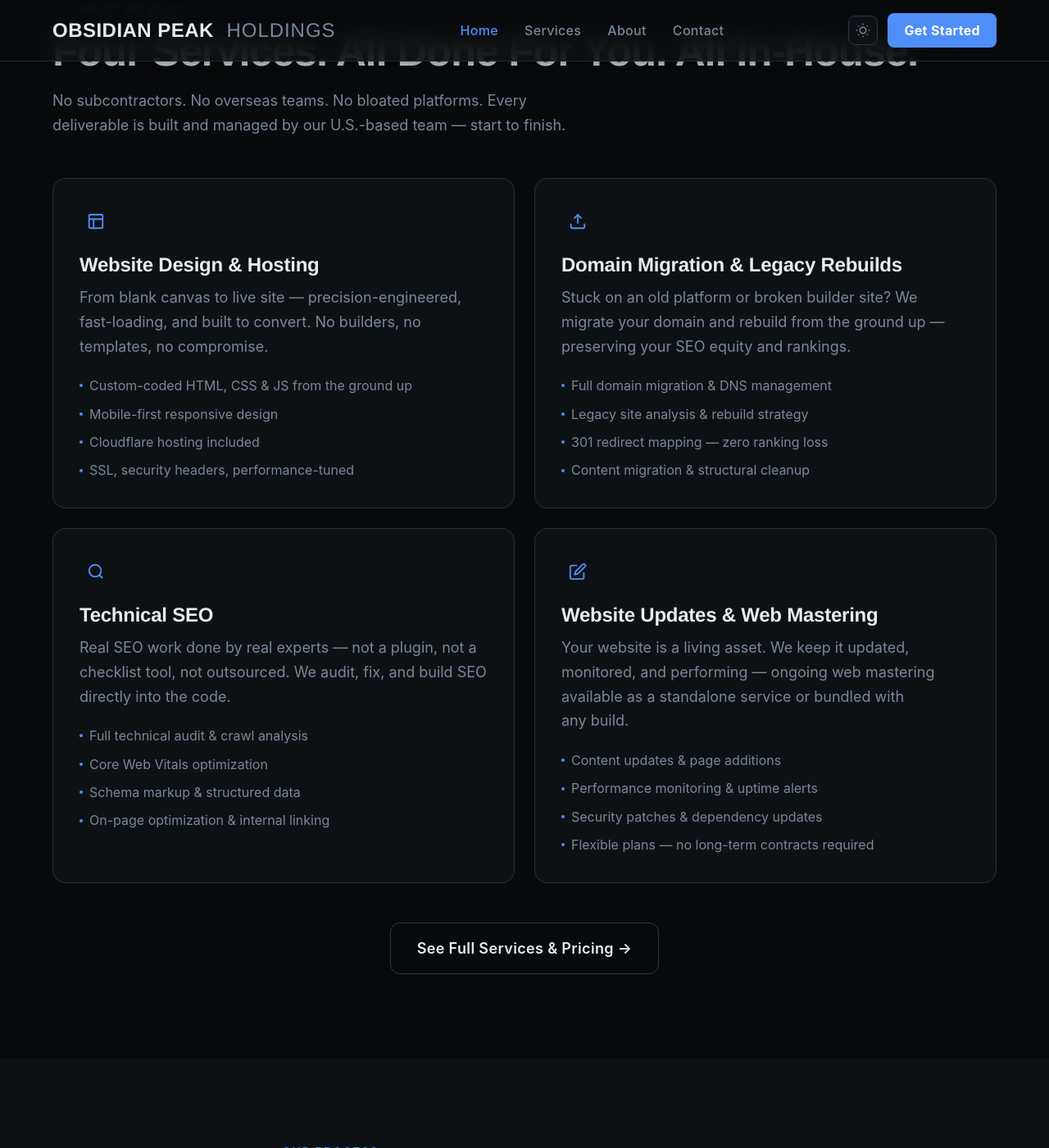
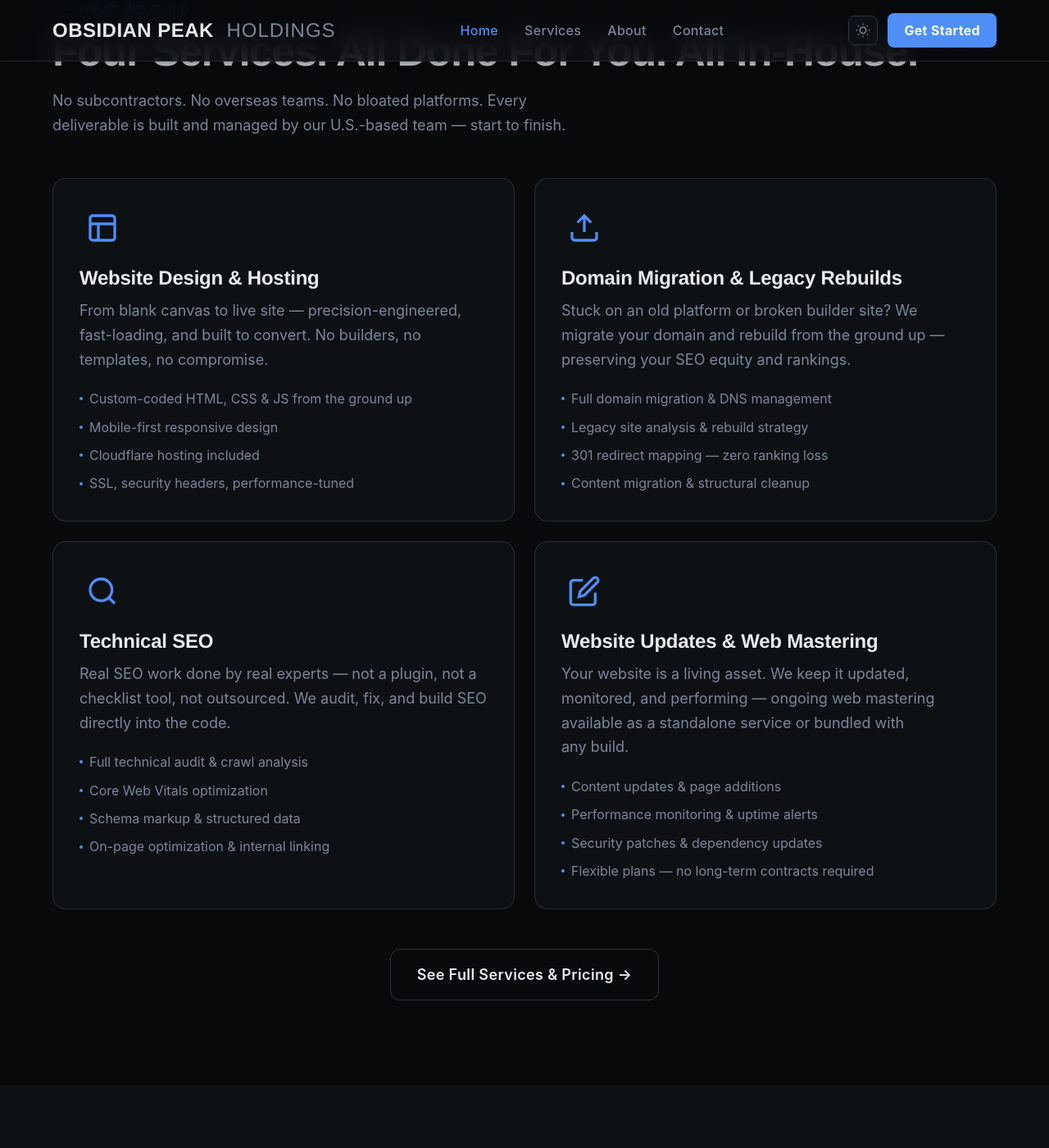
Before and after one commit to stuart-dotcom/obsidian-peak-jekyll, a Jekyll site: the page built from index.html, in a window 1280 px wide and 1400 px high, scrolled down 1372 px. Shown: the whole window at 82% size. Built offline with Jekyll 4.4.1, drawn with Linux system fonts in a browser that asks for light colours; some web fonts are replaced.

Commit message:
feat: larger service icons, electric blue card hover, remove trust bar scrollbar

```diff
--- a/assets/css/style.css
+++ b/assets/css/style.css
@@ -345,10 +345,11 @@
   0%, 100% { opacity: 1; transform: scale(1); }
   50% { opacity: 0.6; transform: scale(0.8); }
 }
-/*===Hero Banner==== */
+
+/* ===== HERO BANNER ===== */
 .hero-banner {
   width: 100%;
-  background: #fff;             /* ← match this to your image background color */
+  background: #fff;
   border-bottom: 1px solid var(--color-divider);
   overflow: hidden;
   padding: 0;
@@ -365,9 +366,9 @@
   width: 100%;
   height: auto;
   max-height: clamp(160px, 20vw, 280px);
-  object-fit: contain;          /* never crop — full image always visible */
+  object-fit: contain;
   object-position: center center;
-  background: #fff;             /* match your image's white background exactly */
+  background: #fff;
 }
 
 @media (max-width: 600px) {
@@ -375,6 +376,7 @@
     max-height: clamp(120px, 40vw, 200px);
   }
 }
+
 /* ===================================================================
    HERO COPY — text + CTA block below the banner
    =================================================================== */
@@ -523,6 +525,34 @@
   }
 }
 
+/* === SERVICE CARD === */
+/* Electric blue energy field: layered box-shadow + animated border glow */
+@keyframes card-bounce {
+  0%   { transform: translateY(0); }
+  30%  { transform: translateY(-10px); }
+  55%  { transform: translateY(-4px); }
+  75%  { transform: translateY(-8px); }
+  90%  { transform: translateY(-2px); }
+  100% { transform: translateY(-6px); }
+}
+
+@keyframes energy-pulse {
+  0%, 100% {
+    box-shadow:
+      0 0 0 1px #1e90ff,
+      0 0 8px 2px rgba(30, 144, 255, 0.5),
+      0 0 20px 6px rgba(30, 144, 255, 0.25),
+      0 0 40px 10px rgba(30, 144, 255, 0.1);
+  }
+  50% {
+    box-shadow:
+      0 0 0 1px #60b8ff,
+      0 0 14px 4px rgba(96, 184, 255, 0.65),
+      0 0 32px 10px rgba(30, 144, 255, 0.35),
+      0 0 56px 16px rgba(30, 144, 255, 0.15);
+  }
+}
+
 .service-card {
   background: var(--color-surface);
   border: 1px solid oklch(from var(--color-border) l c h / 0.8);
@@ -530,24 +560,42 @@
   padding: var(--space-8);
   position: relative;
   overflow: hidden;
-  transition: box-shadow var(--transition-interactive), transform var(--transition-interactive);
+  transition:
+    box-shadow 0.25s cubic-bezier(0.16, 1, 0.3, 1),
+    transform 0.25s cubic-bezier(0.16, 1, 0.3, 1),
+    border-color 0.25s ease;
 }
 
 .service-card:hover {
-  box-shadow:
-    0 2px 4px oklch(0.1 0.01 220 / 0.06),
-    0 12px 32px oklch(0.1 0.01 220 / 0.12);
-  transform: translateY(-3px);
+  border-color: #1e90ff;
+  animation:
+    card-bounce 0.55s cubic-bezier(0.16, 1, 0.3, 1) forwards,
+    energy-pulse 1.8s ease-in-out 0.3s infinite;
 }
 
+@media (prefers-reduced-motion: reduce) {
+  .service-card:hover {
+    animation: none;
+    transform: translateY(-4px);
+    box-shadow: 0 0 0 1px #1e90ff, 0 8px 24px rgba(30, 144, 255, 0.3);
+  }
+}
+
+/* === SERVICE ICON — enlarged === */
 .service-icon {
-  width: 40px;
-  height: 40px;
+  width: 56px;
+  height: 56px;
   display: flex;
   align-items: center;
   justify-content: center;
   margin-bottom: var(--space-5);
   color: var(--color-primary);
+}
+
+/* Scale up SVGs inside service icons to fill the larger container */
+.service-icon svg {
+  width: 40px;
+  height: 40px;
 }
 
 .service-title {
@@ -650,7 +698,11 @@
   line-height: 1.65;
 }
 
-/* === LOGOS / TRUST BAR === */
+/* === LOGOS / TRUST BAR ===
+   Scrollbar fully removed — overflow:hidden on the wrapper clips
+   the infinite scroll track without ever showing a scrollbar.
+   The mask-image fade handles the edge softening.
+*/
 .logos-section {
   padding-block: var(--space-6);
   border-top: 1px solid var(--color-divider);
@@ -671,7 +723,7 @@
 }
 
 .logos-track-wrapper {
-  overflow: hidden;
+  overflow: hidden;  /* ← hard clip, no scrollbar ever */
   mask-image: linear-gradient(90deg, transparent, black 10%, black 90%, transparent);
   -webkit-mask-image: linear-gradient(90deg, transparent, black 10%, black 90%, transparent);
 }
@@ -681,6 +733,8 @@
   gap: var(--space-10);
   width: max-content;
   animation: scroll-logos 28s linear infinite;
+  /* Prevent any accidental scrollbar from the track itself */
+  overflow: hidden;
 }
 
 @keyframes scroll-logos {
```
